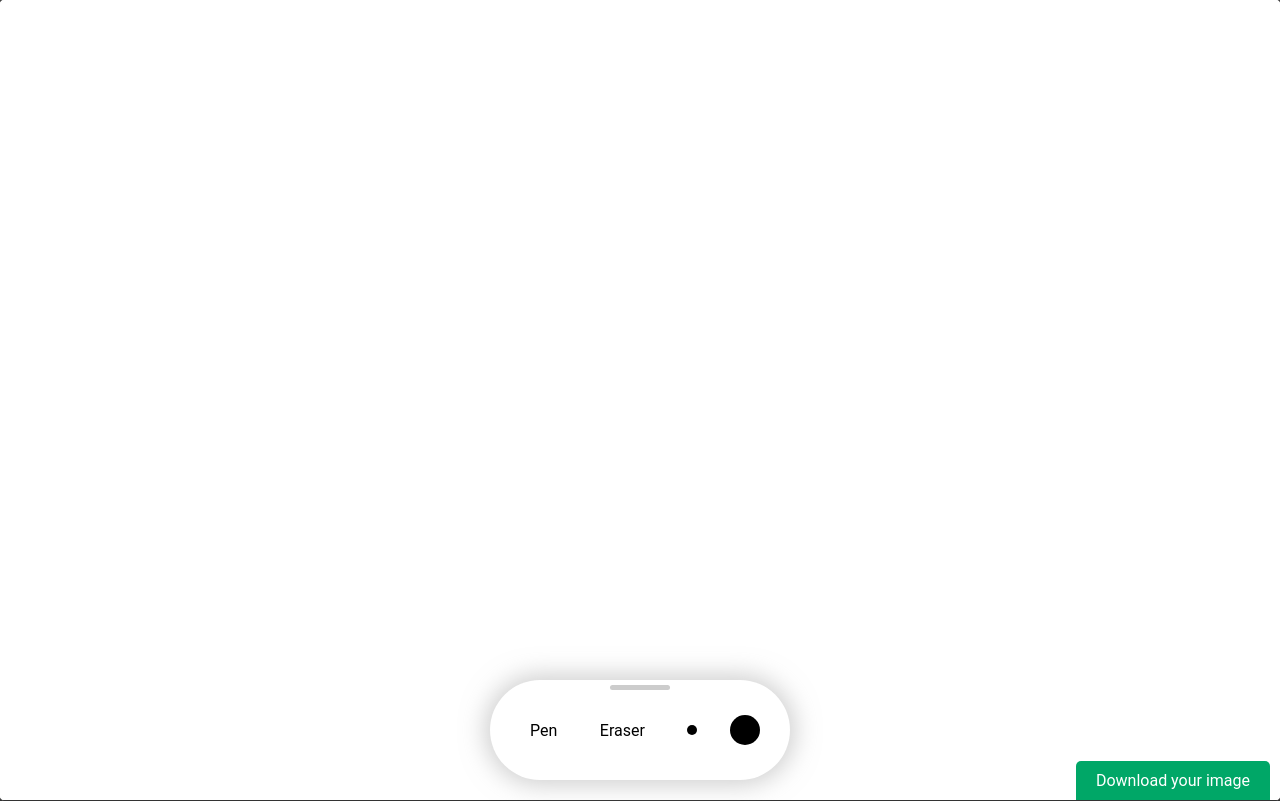
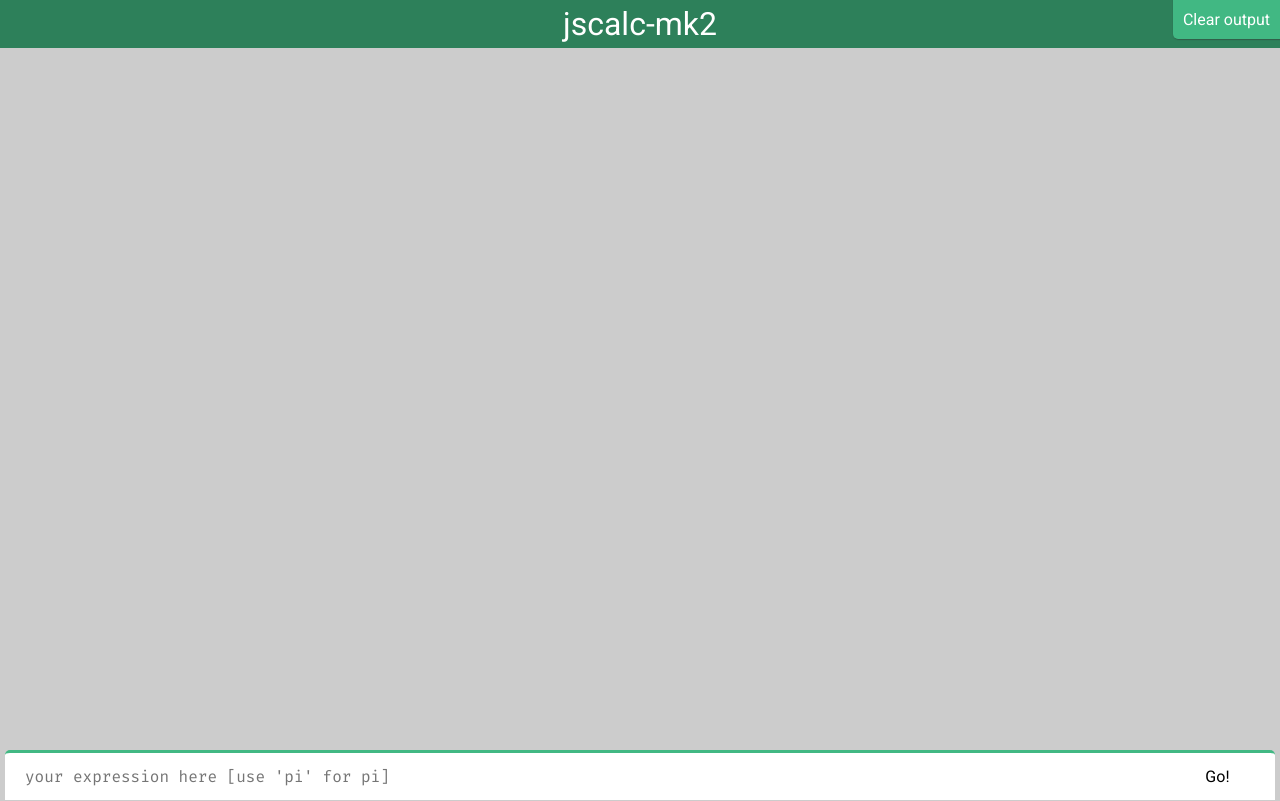
Before and after one commit to nikhilmwarrier/jscalc-mk2, a plain HTML site: page index.html in a window 1280 px wide. Drawn offline with Linux system fonts and the light colour scheme.

Commit message:
revert accidental mistake

```diff
--- a/app.js
+++ b/app.js
@@ -1,119 +1,45 @@
-const canvas = document.getElementById("canvas");
-const ctx = canvas.getContext("2d");
-
-// Resizing
-function resizeCanvas() {
-  canvas.height = window.innerHeight;
-  canvas.width = window.innerWidth;
-  ctx.fillStyle = "white";
-  ctx.fillRect(0, 0, canvas.width, canvas.height);
-}
-
-resizeCanvas();
-
-let painting = false;
-let color = "#000000";
-let width = 10;
-
-document.querySelector(".color-picker-input").addEventListener("change", () => {
-  color = document.querySelector(".color-picker-input").value;
+document.body.addEventListener("click", () => {
+  document.getElementById("input").focus();
 });
 
-document.querySelector("#thickness-adjust").addEventListener("change", () => {
-  document.querySelector(".thickness-indicator").style.height =
-    document.querySelector("#thickness-adjust").value + "px";
+const calc = new MathCalc();
 
-  document.querySelector(".thickness-indicator").style.width =
-    document.querySelector("#thickness-adjust").value + "px";
-  width = document.querySelector("#thickness-adjust").value;
-});
-
-document.querySelector(".popup").addEventListener("click", (e) => {
-  if (e.target != document.querySelector("#thickness-adjust")) {
-    console.log("hey");
-  }
-});
-
-function eraserMode() {
-  width = 20;
-  color = "#fff";
-  console.log("eraser");
-}
-
-function penMode() {
-  width = 10;
-  color = document.querySelector(".color-picker-input").value;
-  console.log("pen");
-}
-
-function showPopup(sel) {
-  let popup = document.querySelector(sel);
-  popup.classList.toggle("popup-hidden");
-}
-
-function startPos(e) {
-  painting = true;
-  draw(e);
-}
-
-function finishedPos() {
-  painting = false;
-  ctx.beginPath();
-}
-
-function draw(e) {
-  if (!painting) return;
-  else {
-    ctx.lineWidth = width;
-    ctx.strokeStyle = color;
-    ctx.lineCap = "round";
-
-    ctx.lineTo(e.pageX, e.pageY);
-    ctx.stroke();
-    ctx.beginPath();
-    ctx.moveTo(e.pageX, e.pageY);
+document.getElementById("exp-input").addEventListener("submit", e => {
+  e.preventDefault();
+  let inputField = document.getElementById("input");
+  if (inputField.value !== "") {
+    let result = calc.parse(inputField.value);
+    if (result.error) {
+      pushOutput(inputField.value, "ERROR: " + result.error.text);
+    } else if (result.eval() == undefined) {
+      pushOutput(inputField.value, "ERROR");
+    } else if (isNaN(result.eval())) {
+      pushOutput(
+        inputField.value,
+        "ERROR: Only valid numbers can be operated upon"
+      );
+    } else {
+      pushOutput(inputField.value, result.eval());
     }
   }
 
-function drawTouch(e) {
-  if (!painting) return;
-  else {
-    ctx.lineWidth = width;
-    ctx.strokeStyle = color;
-    ctx.lineCap = "round";
+  inputField.value = "";
+});
 
-    ctx.lineTo(e.touches[0].pageX, e.touches[0].pageY);
-    ctx.stroke();
-    ctx.beginPath();
-    ctx.moveTo(e.touches[0].pageX, e.touches[0].pageY);
+function pushOutput(qn, ans) {
+  let res = document.createElement("p");
+  res.innerHTML = `
+  <span class="input">${qn}</span> <br />
+  <span class="output">${ans}</span>
+  `;
 
-    // console.log(e.touches[0].pageX);
-  }
+  const output = document.getElementById("output");
+  output.appendChild(res);
+
+  output.scrollTop = output.scrollHeight;
 }
 
-function toggleToolbarVisibility(sel) {
-  let toolbar = document.querySelector(sel);
-  toolbar.classList.toggle("toolbar-hidden");
-}
-
-function updatePicker(sel, val) {
-  let picker = document.querySelector(sel);
-  picker.style.background = val;
-}
-
-document.querySelector("#dl-link").addEventListener("click", () => {
-  document.querySelector("#dl-link").href = canvas.toDataURL();
-  document.querySelector("#dl-link").download = "doodly-art-" + Date.now();
+document.getElementById("clear").addEventListener("click", e => {
+  e.preventDefault();
+  document.getElementById("output").innerHTML = "";
 });
-
-// Event Listeners
-window.addEventListener("resize", resizeCanvas);
-
-canvas.addEventListener("mousedown", startPos);
-canvas.addEventListener("mouseup", finishedPos);
-canvas.addEventListener("mousemove", draw);
-
-canvas.addEventListener("touchstart", startPos, false);
-canvas.addEventListener("touchend", finishedPos, false);
-canvas.addEventListener("touchcancel", finishedPos, false);
-canvas.addEventListener("touchmove", drawTouch, false);
--- a/index.html
+++ b/index.html
@@ -2,71 +2,33 @@
 <html lang="en">
   <head>
     <meta charset="UTF-8" />
-    <meta
-      name="viewport"
-      content="width=device-width, initial-scale=1.0, maximum-scale=1.0, user-scalable=no"
-    />
+    <meta name="viewport" content="width=device-width, initial-scale=1.0" />
     <link rel="manifest" href="manifest.json" />
     <link rel="stylesheet" href="styles.css" />
+    <script src="MathCalc.js"></script>
     <script src="app.js" defer></script>
-    <title>Doodly</title>
+    <script src="./pwabuilder-sw-register.js" type="module"></script>
+    <title>jscalc-mk2</title>
   </head>
   <body>
-    <a id="dl-link">Download your image</a>
-    <canvas id="canvas">
-      <p>Oops! Canvas not supported!</p>
-    </canvas>
-    <div class="toolbar">
-      <div class="hitbox" onclick="toggleToolbarVisibility('.toolbar')"></div>
-      <div
-        tabindex="0"
-        class="handle"
-        onclick="toggleToolbarVisibility('.toolbar')"
-      ></div>
-      <div class="tools-grid">
-        <div class="tool" id="pen" onclick="penMode()">Pen</div>
-        <div class="tool" id="eraser" onclick="eraserMode()">Eraser</div>
-        <!-- <div class="tool" id="pen"> -->
-        <div
-          class="tool"
-          id="thickness-adjust-btn"
-          onclick="showPopup('#thickness-popup')"
-        >
-          <span class="thickness-indicator"></span>
-        </div>
-        <div class="popup popup-hidden" id="thickness-popup">
-          <p>Thickness</p>
-          <input
-            type="range"
-            id="thickness-adjust"
-            class="slider"
-            min="5"
-            max="30"
-          />
-        </div>
-        <label class="tool color-picker" id="pseudo-color-picker">
-          <input
-            type="color"
-            onchange="updatePicker('#pseudo-color-picker', this.value)"
-            class="color-picker-input"
-          />
-        </label>
+    <div id="main">
+      <div class="header">
+        <h1>jscalc-mk2</h1>
       </div>
+
+      <div id="output"></div>
+
+      <form id="exp-input">
+        <input
+          type="text"
+          id="input"
+          autofocus
+          autocomplete="off"
+          placeholder="Your expression here [use 'pi' for Pi]"
+        />
+        <button type="submit">Go!</button> <br />
+      </form>
+      <button id="clear">Clear output</button>
     </div>
-    <script>
-      //ServiceWorker registration begin
-
-      if ("serviceWorker" in navigator) {
-        console.log("Service worker supported!");
-        window.addEventListener("load", () => {
-          navigator.serviceWorker
-            .register("sw.js")
-            .then((reg) => console.log("Service Worker Registered!"))
-            .catch((err) => console.log("Service Worker: Error: ${err}"));
-        });
-      }
-
-      //sw.js reg. end
-    </script>
   </body>
 </html>
--- /dev/null
+++ b/pwabuilder-sw-register.js
@@ -0,0 +1,14 @@
+// This is the "Offline page" service worker
+
+// Add this below content to your HTML page inside a <script type="module"></script> tag, or add the js file to your page at the very top to register service worker
+// If you get an error about not being able to import, double check that you have type="module" on your <script /> tag
+
+/*
+ This code uses the pwa-update web component https://github.com/pwa-builder/pwa-update to register your service worker,
+ tell the user when there is an update available and let the user know when your PWA is ready to use offline.
+*/
+
+import 'https://cdn.jsdelivr.net/npm/@pwabuilder/pwaupdate';
+
+const el = document.createElement('pwa-update');
+document.body.appendChild(el);
--- a/styles.css
+++ b/styles.css
@@ -1,162 +1,118 @@
+@import url("https://fonts.googleapis.com/css2?family=Fira+Mono&family=Roboto&display=swap");
 * {
   margin: 0;
   padding: 0;
   box-sizing: border-box;
 }
 
-html {
+html,
+body {
   height: 100%;
   width: 100%;
 }
 
 body {
-  touch-action: none;
-  overscroll-behavior-y: contain; /*Prevent pull-to-refresh*/
-  overflow: hidden;
-  height: 100%;
-  width: 100%;
+  background: #ccc;
+}
+
+h1 {
+  font-family: "Roboto", sans-serif;
+  color: #fff;
+  font-weight: normal;
+  text-align: center;
+  padding: 5px;
+  font-size: 2rem;
+  background: #2d805a;
+}
+
+#exp-input {
+  width: calc(100% - 10px);
   display: flex;
   align-items: center;
   justify-content: center;
-  background: #333;
+  color: #fff;
+  font-family: "Fira Mono", monospace;
+  grid-area: input;
+  background: white;
+  border-radius: 5px 5px 0 0;
+  margin: 0 5px;
+  border-top: 3px solid #fff;
+}
+#exp-input input {
+  width: 100%;
+  padding: 10px 20px;
+  font-size: 1rem;
+  background: #ffffff;
+  border: none;
+  color: #303030;
+  font-family: "Fira Mono", monospace;
+  text-transform: lowercase;
+}
+#exp-input input:focus {
+  outline: none;
+}
+#exp-input button {
+  cursor: pointer;
+  width: 10%;
+  height: 100%;
+  background: transparent;
+  border: none;
+  font-size: 1rem;
+  font-family: "Roboto", sans-serif;
+}
+#exp-input button:focus {
+  outline: none;
+  box-shadow: 0 0 0 2px #0084ff;
+}
+#exp-input:focus-within {
+  border-top-color: #41b883;
 }
 
-#dl-link {
-  cursor: pointer;
-  position: fixed;
-  bottom: 0;
-  right: 0;
-  padding: 10px 20px;
-  color: #fff;
-  background: #00a767;
-  font-family: "Roboto", sans-serif;
-  margin-right: 10px;
-  border-radius: 5px 5px 0 0;
+.header {
+  grid-area: header;
+  background: #cccccc;
 }
 
-#dl-link:hover {
-  text-decoration: none;
-  color: #ccc;
+#output {
+  grid-area: output;
+  overflow-x: auto;
+}
+#output p {
+  font-size: 1.2rem;
+  font-family: "Fira Mono", monospace;
+  color: #111;
+  padding: 10px;
+  margin: 10px;
+}
+#output .input {
+  color: #222;
+  font-size: 1rem;
 }
 
-#canvas {
-  background: rgb(255, 255, 255);
-  border-radius: 5px;
-  border: 1px solid #333;
-  /* height: 300px; */
+#main {
+  height: 100%;
+  width: 100%;
+  display: grid;
+  grid-template-rows: 50px 1fr 50px;
+  grid-template-areas: "header" "output" "input";
 }
 
-.toolbar {
+#clear {
+  cursor: pointer;
+  background: #41b883;
+  border: none;
+  padding: 10px;
   position: fixed;
-  bottom: 0;
-  margin: 20px;
-  width: 300px;
-  height: 100px;
-  background: #fff;
-  backdrop-filter: blur(3px);
-  border-radius: 999px;
-  box-shadow: 0 0 25px 5px rgba(160, 160, 160, 0.5);
-
-  display: flex;
-  align-items: center;
-  justify-content: center;
-
-  transition: all 0.5s ease;
+  top: 0;
+  right: 0;
+  border-radius: 0 0 0 5px;
+  font: 1rem "Roboto", sans-serif;
+  color: #fff;
+  box-shadow: 1px 0 1px 1px rgba(56, 56, 56, 0.5);
+}
+#clear:focus {
+  outline: none;
+  box-shadow: 0 0 0 2px #0084ff;
 }
 
-.toolbar .handle {
-  cursor: pointer;
-  position: absolute;
-  margin: 5px;
-  height: 5px;
-  width: 60px;
-  border-radius: 999px;
-  background: #ccc;
-  top: 0;
-}
-
-.toolbar .hitbox {
-  position: absolute;
-  margin: 0;
-  height: 30px;
-  width: 100%;
-  border-radius: 999px;
-  /* background: rgba(160, 160, 160, 0.5); */
-  top: 0;
-}
-
-.toolbar .handle:focus {
-  outline: none;
-  background: rgb(255, 196, 196);
-}
-
-.toolbar-hidden {
-  bottom: -95px;
-}
-
-.toolbar .tools-grid {
-  width: 100%;
-  display: flex;
-  align-items: center;
-  justify-content: space-between;
-  padding: 30px;
-  /* padding-top: 50px; */
-}
-
-.toolbar .tool {
-  cursor: pointer;
-  /* background: rgb(255, 196, 196); */
-  padding: 10px;
-  border-radius: 999px;
-  font-family: "Roboto", sans-serif;
-  user-select: none;
-}
-
-.toolbar .tool:active {
-  background: rgba(160, 160, 160, 0.5);
-}
-
-.toolbar .popup {
-  position: absolute;
-  bottom: 110%;
-  background: #fff;
-  padding: 20px;
-  box-shadow: 0 0 5px 1px rgba(160, 160, 160, 0.5);
-  width: 80%;
-  height: 90%;
-  right: 10%;
-  border-radius: 999px;
-  display: flex;
-  align-items: center;
-  justify-content: space-between;
-  flex-direction: column;
-  font-family: "Roboto", sans-serif;
-  transition: all 0.5s ease;
-}
-
-.toolbar .popup-hidden {
-  opacity: 0;
-  bottom: 0;
-  pointer-events: none;
-}
-
-.toolbar .thickness-indicator {
-  border-radius: 50%;
-  display: block;
-  height: 10px;
-  width: 10px;
-  background: #000;
-}
-
-.color-picker-input {
-  opacity: 0;
-  height: 30px;
-  width: 30px;
-  visibility: hidden;
-}
-
-.color-picker {
-  background: #000;
-  width: 30px;
-  height: 30px;
-}
+/*# sourceMappingURL=styles.css.map */
```
Also changed, not shown: pwabuilder-sw.js (added, +47 -0 lines), manifest.json, res/icon_128.png (added), res/icon_192.png, res/icon_512.png, res/icon_64.png (added). Lines whose indentation alone changed are shown as unchanged.
